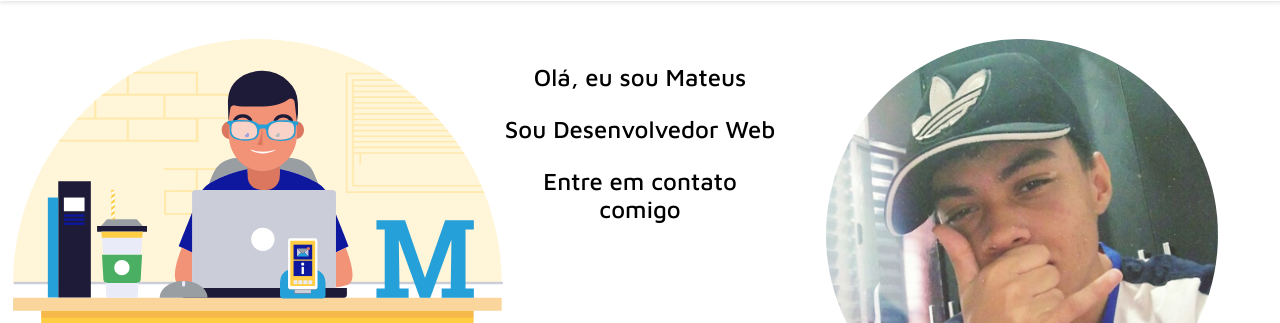
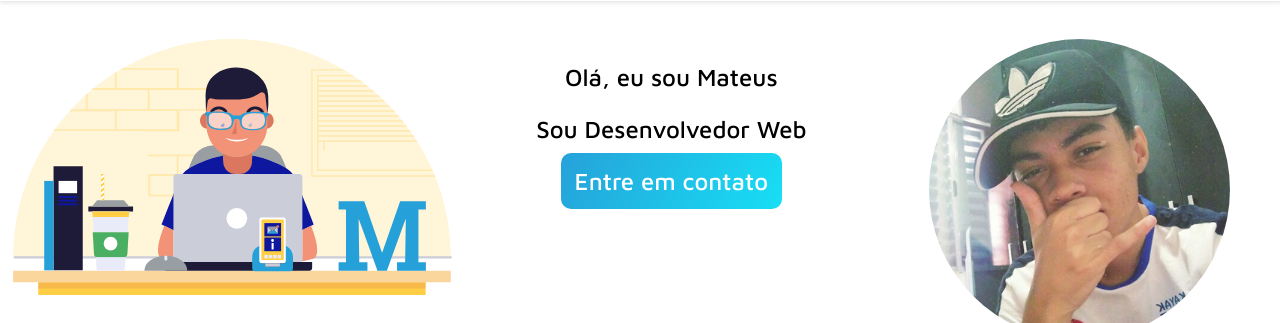
Before and after one commit to mateuslsilva28/portfolio, a plain HTML site: page index.html in a window 1280 px wide. Shown: the part 125-448 px from the top of the page. Drawn offline with Linux system fonts and the light colour scheme.

Commit message:
C2 - Adicionando botão

```diff
--- a/css/style.css
+++ b/css/style.css
@@ -69,7 +69,7 @@ li {
 }
 
 #imgApresentacao{
-    width: 40%;
+    width: 35%;
     position: relative;
     left:-50%;
     transition: all 1s linear;
@@ -89,8 +89,46 @@ li {
     transition: all 1s linear;
 }
 
+.textoApresentacao a{
+    background: linear-gradient(118.1deg, #26a0d9 -2.02%, #13F1FC 129.72%);
+    padding: 5%;
+    color: white;
+    transition: all 1s linear;
+    border-radius: 10px;
+}
+
+.textoApresentacao a:before{
+    border-radius: inherit;
+	display: block;
+	content: '';
+    position: absolute;
+    top: 85px;
+    left: 4px;
+	background: linear-gradient(135deg, #21d4fd 25%, #26a0d9 75%);
+	transition: all 1s;
+	transform: translate(-25%, -25%);
+	z-index: 0;
+}
+.textoApresentacao a:after{
+	display: block;
+	margin: 6px;
+	background-size: cover;
+	content: '';
+	position: absolute;
+	top: 0; left: 0;
+	z-index: 1;
+}
+
+.textoApresentacao div{transition: all 0.4s linear;}
+
+.textoApresentacao div:hover{transform: scale(1.1);}
+
+.textoApresentacao a:hover {
+    background: linear-gradient(118.1deg, #13F1FC -2.02%, #26a0d9 129.72%);
+}
+
 #minhaApresentacao{
-    width: 40%;
+    width: 30%;
     display: flex;
     flex-direction: column;
     justify-content: center;
@@ -118,7 +156,6 @@ li {
     transition: all 0.4s linear;
 }
 
-
 /*Media Queries*/
 @media (max-width:700px){
     .apresentacao{
@@ -130,5 +167,6 @@ li {
     }
     #minhaApresentacao{
         width: 80%;
+        margin-top: 30px;
     }
 }
--- a/index.html
+++ b/index.html
@@ -29,7 +29,9 @@
         <div class="textoApresentacao">
             <p>Olá, eu sou Mateus</p>
             <p>Sou Desenvolvedor Web</p>
-            <a href="#">Entre em contato comigo</a>
+            <div>
+            <a href="#">Entre em contato</a>
+            </div>
         </div>
         <div id="minhaApresentacao">
             <img src="imagens/eu.png">
```
